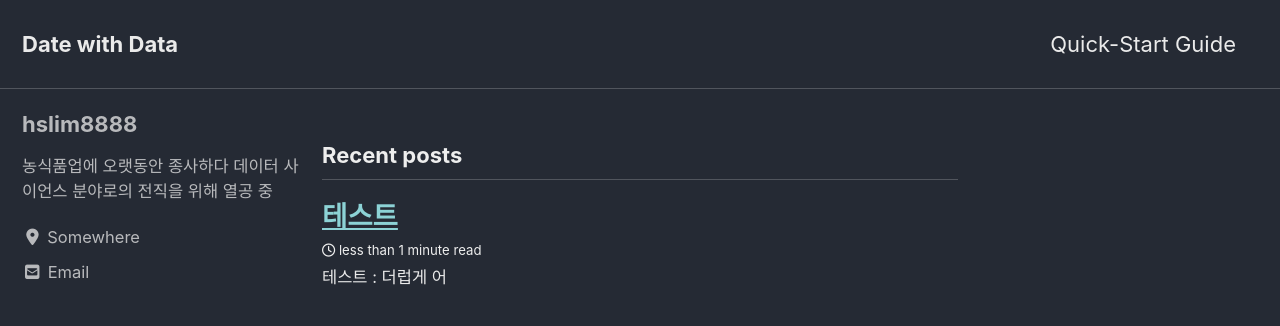
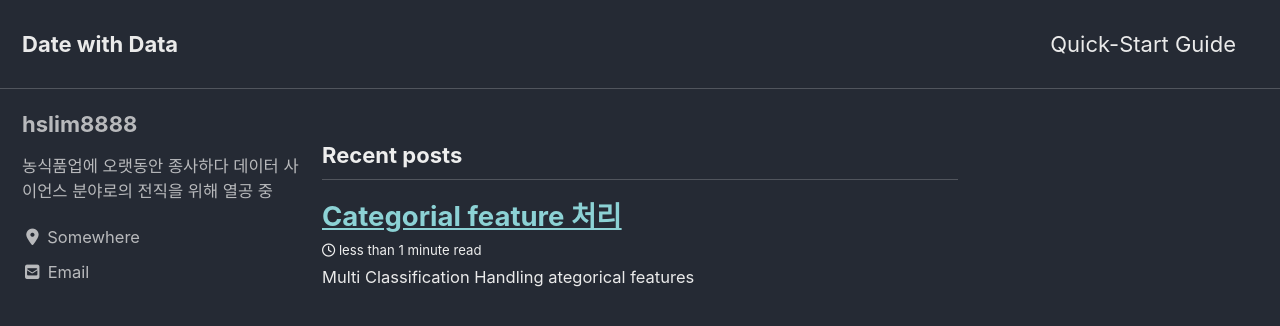
Before and after one commit to hslim8888/hslim8888.github.io, a Jekyll site: the page built from index.html, in a window 1280 px wide and 900 px high. Shown: the top 326 px of the window. Built offline with Jekyll 4.4.1, drawn with Linux system fonts in a browser that asks for light colours; cached includes are drawn as plain includes; nearby versions of some CDN libraries; the list of posts is cut into pages by our own code; part of the change alters nothing that is shown.

Commit message:
Update 2020-05-20-test.md

```diff
--- a/_posts/2020-05-20-test.md
+++ b/_posts/2020-05-20-test.md
@@ -1,10 +1,31 @@
 ---
-title: "테스트"
+title: "Categorial feature 처리"
 
 categories:
-  - Blog
+  - Data
 tags:
   - Blog
 ---
 
-테스트 : 더럽게 어
+# Multi Classification
+## Handling ategorical features
+
+머신러닝과 딥러닝 이론을 어느정도 공부하고 진짜 문제와 이론을 접목시켜보기 위해 캐글 같은 프로젝트에 도전해보고 있다.
+
+현재는 캐글에서 [변이 유전자 탐색](https://www.kaggle.com/c/msk-redefining-cancer-treatment/data) 프로젝트에 도전하고 있는데, 결국 1~9까지의 Mulit classification 유형이다.
+
+문제는 feature가 Gene, Variation(변이), Text로 전부 categorical이라는 것. Text feature의 경우 길이도 엄청 길어서, NPL에 대한 이해도 필요할 것 같다.
+
+그건 나중에 보기로 하고 우선 Gene과 Variation을 처리하자면, Gene의 nunique는 264, Variation은 2996으로 One-hot-Encoding으로 처리하면 컬럼이 너무 많아진다.
+
+## Evaluation Metrics
+
+또 한 가지 주의점은 Evaluation Metrics가 Log Loss란 것. 이진 분류인 경우 수직은 다음과 같은데
+$$-(ylog(p)+(1-y)log(1-p))$$
+
+
+
+검색을 해보니 Multi-Classification 문제에 ㅇ
+ㅇ
+
+http://wiki.fast.ai/index.php/Log_Loss
```
